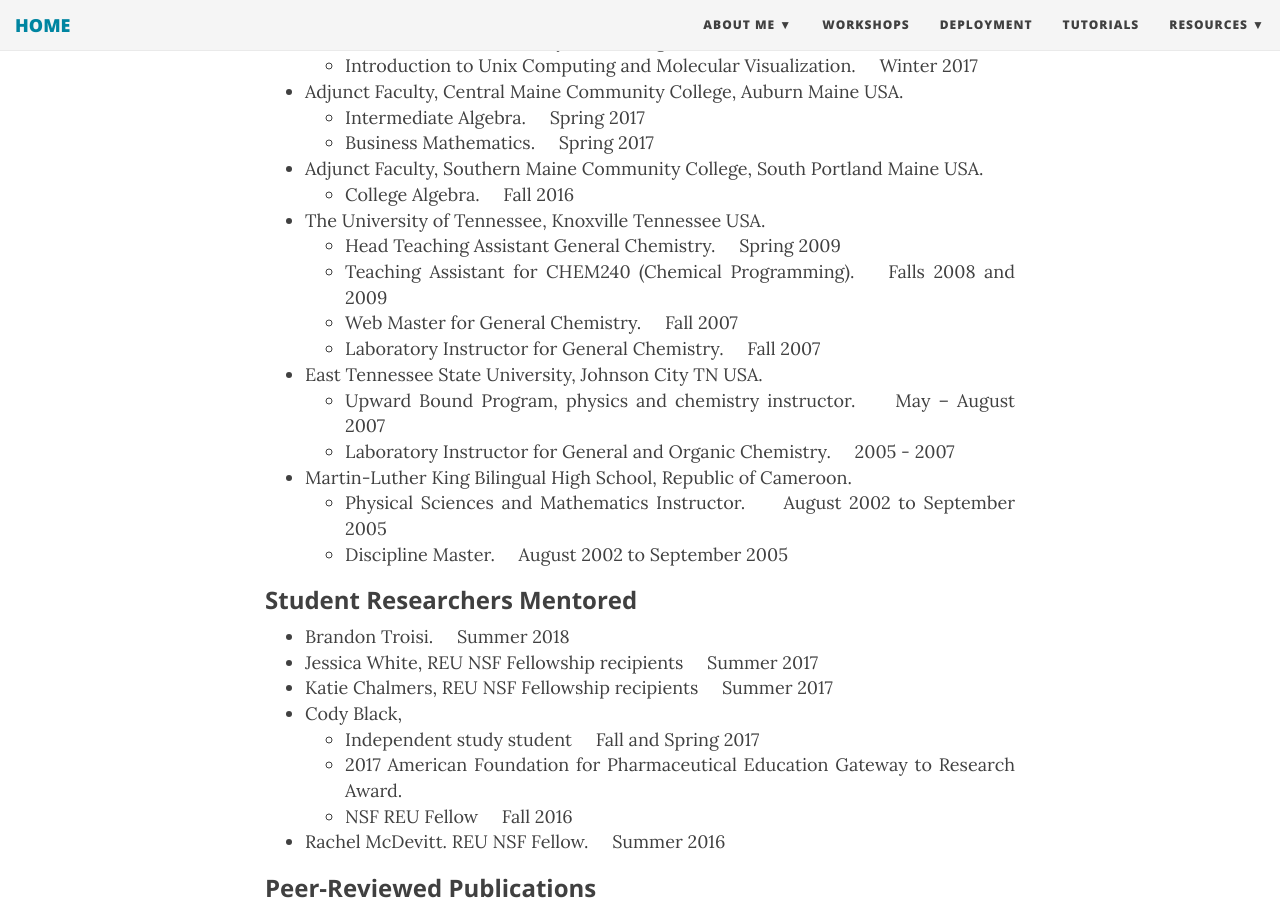
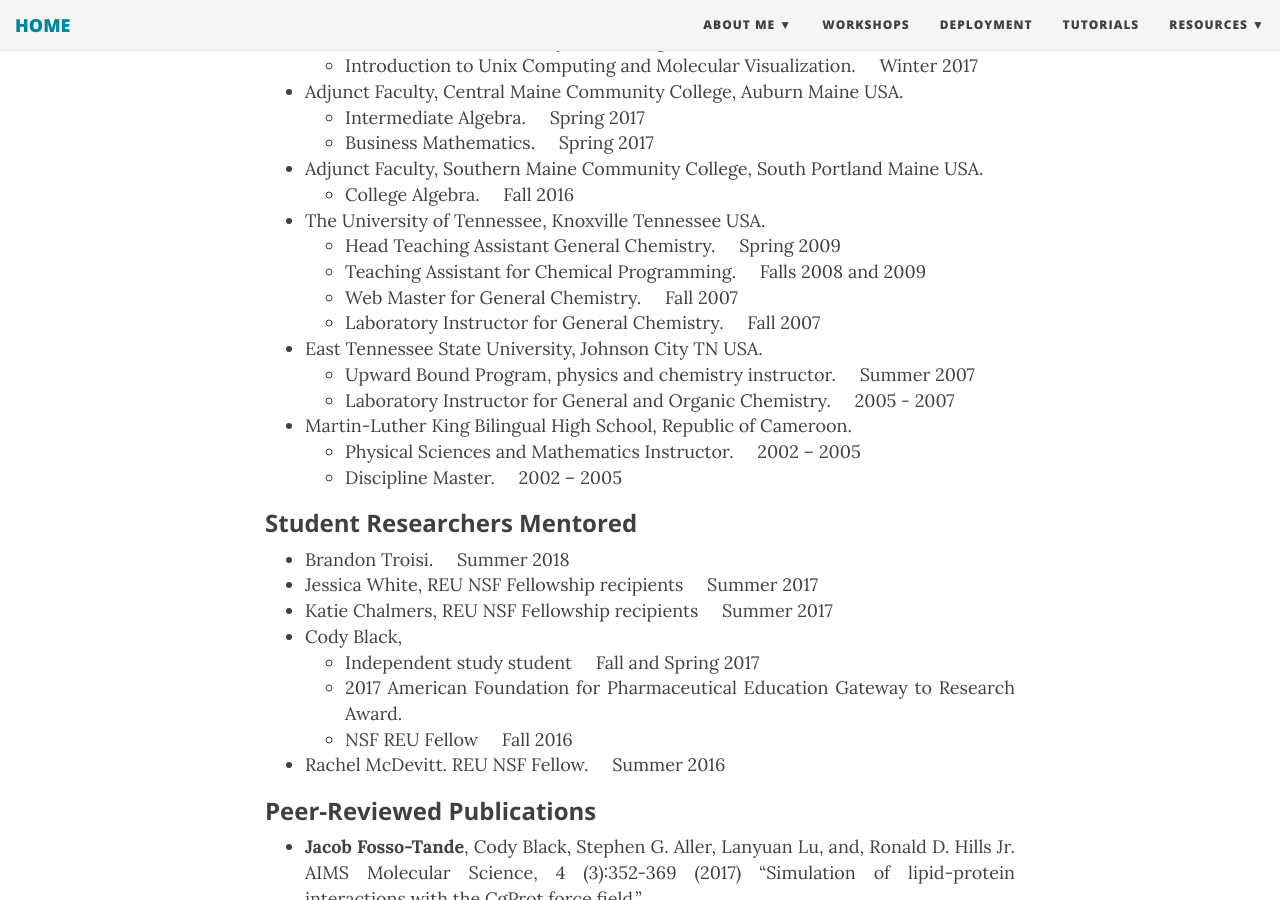
Before and after one commit to jtande/JFossoTande.github.io, a Jekyll site: the page built from about/mycv.md, in a window 1280 px wide and 900 px high, scrolled down 1507 px. Built offline with Jekyll 4.4.1, drawn with Linux system fonts in a browser that asks for light colours; nearby versions of some CDN libraries.

Commit message:
tabulation with adjusted formating

```diff
--- a/about/mycv.md
+++ b/about/mycv.md
@@ -3,7 +3,6 @@ layout: page
 title: Curriculum Vitae
 subtitle: Jacob Fosso Tande, Ph.D
 ---
-
 
 ### **Education**
 * **Doctorate of Philosophy** in Physical Chemistry, &nbsp; &nbsp; December  2012
@@ -60,15 +59,15 @@ subtitle: Jacob Fosso Tande, Ph.D
    * College Algebra. &nbsp; &nbsp; Fall 2016
  * The University of Tennessee, Knoxville Tennessee USA.
    * Head Teaching Assistant General Chemistry. &nbsp; &nbsp; Spring 2009
-   * Teaching Assistant for CHEM240 (Chemical Programming).&nbsp; &nbsp; Falls 2008 and 2009
+   * Teaching Assistant for Chemical Programming. &nbsp; &nbsp; Falls 2008 and 2009
    * Web Master for General Chemistry. &nbsp; &nbsp; Fall 2007
    * Laboratory Instructor for General Chemistry. &nbsp; &nbsp; Fall 2007
  * East Tennessee State University, Johnson City TN USA.
-   * Upward Bound Program, physics and chemistry instructor. &nbsp; &nbsp; May -- August 2007
+   * Upward Bound Program, physics and chemistry instructor. &nbsp; &nbsp; Summer 2007
    * Laboratory Instructor for General and Organic Chemistry. &nbsp; &nbsp; 2005 - 2007
  * Martin-Luther King Bilingual High School, Republic of Cameroon.
-   * Physical Sciences and Mathematics Instructor. &nbsp; &nbsp; August 2002 to September 2005
-   * Discipline Master. &nbsp; &nbsp;  August 2002 to September 2005
+   * Physical Sciences and Mathematics Instructor. &nbsp; &nbsp; 2002 -- 2005
+   * Discipline Master. &nbsp; &nbsp;  2002 -- 2005
 
 ### **Student Researchers Mentored**
  * Brandon Troisi. &nbsp; &nbsp;  Summer 2018
@@ -76,7 +75,8 @@ subtitle: Jacob Fosso Tande, Ph.D
  * Katie Chalmers, REU NSF Fellowship recipients &nbsp; &nbsp; Summer 2017
  * Cody Black,
    * Independent study student &nbsp; &nbsp; Fall and Spring 2017
-   * 2017 American Foundation for Pharmaceutical Education Gateway to Research Award.
+   * 2017 American Foundation for Pharmaceutical
+     Education Gateway to Research Award.
    * NSF REU Fellow &nbsp; &nbsp; Fall 2016
  * Rachel McDevitt. REU NSF Fellow. &nbsp; &nbsp;  Summer 2016
 
```
